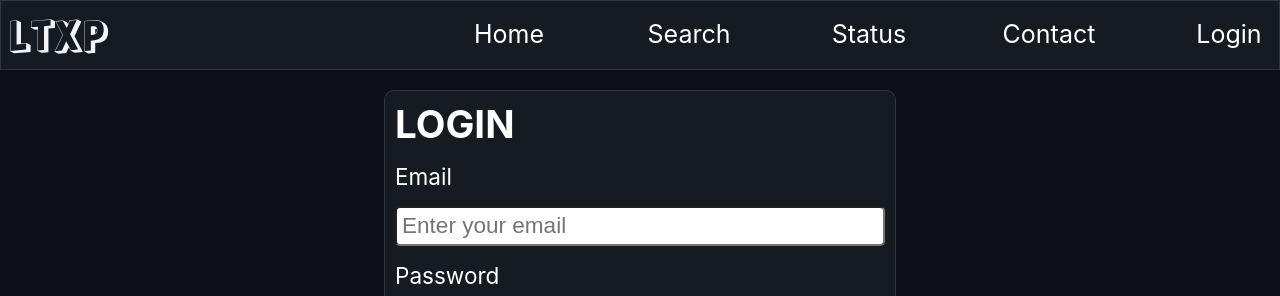
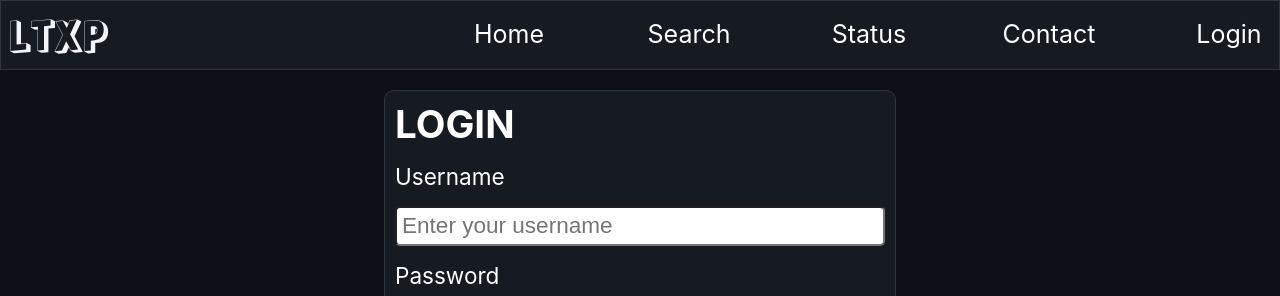
Before and after one commit to bruceho293/ltxp-frontend, a React (Create React App) app: page /login in a window 1280 px wide. Shown: the top 296 px of the page. Built offline with nearby package versions, Linux system fonts and the light colour scheme.

Commit message:
Working on the AuthProvider

```diff
--- a/package.json
+++ b/package.json
@@ -6,6 +6,7 @@
     "@testing-library/jest-dom": "^5.16.5",
     "@testing-library/react": "^13.3.0",
     "@testing-library/user-event": "^13.5.0",
+    "axios": "^1.1.3",
     "classnames": "^2.3.2",
     "react": "^18.2.0",
     "react-avatar-editor": "^13.0.0",
--- a/src/contexts/AuthProvider.js
+++ b/src/contexts/AuthProvider.js
@@ -1,5 +1,5 @@
 import React, { useState, createContext } from 'react'
-
+import axios from 'axios'
 export const AuthContext = createContext()
 
 const mockUserData = {
@@ -11,8 +11,29 @@ export default function AuthProvider({ children }) {
   const [isAuthenticated, setIsAuthenticated] = useState(false)
   const [user, setUser] = useState(null)
 
-  const login = () => {
-    setIsAuthenticated(true)
+  const login = (username, password) => {
+    // setIsAuthenticated(true)
+    const url = 'http://localhost:8000/user/login/'
+    const data = {
+      username: username,
+      password: password,
+      code_challenge: 'GVQ0cbVKJbia8zsGoFxBC_qUON6lgFhyWj3lOxIzHHg',
+    }
+
+    const config = {
+      headers: {
+        'Access-Control-Allow-Origin': '*',
+      },
+    }
+
+    axios
+      .post(url, data, config)
+      .then(response => {
+        console.log(response)
+      })
+      .catch(function(error) {
+        console.log(error)
+      })
   }
 
   const logout = () => {
--- a/src/pages/Login.js
+++ b/src/pages/Login.js
@@ -1,4 +1,4 @@
-import React, { useContext } from 'react'
+import React, { useContext, useRef } from 'react'
 import styles from './Login.module.css'
 import classnames from 'classnames'
 
@@ -6,21 +6,27 @@ import { AuthContext } from '../contexts/AuthProvider'
 
 export default function Login() {
   const { login } = useContext(AuthContext)
+  const usernameRef = useRef()
+  const passwordRef = useRef()
 
   const handleSubmit = e => {
     e.preventDefault()
-    login()
+    const username = usernameRef.current.value
+    const password = passwordRef.current.value
+
+    login(username, password)
   }
 
   return (
     <form className={styles.form} onSubmit={handleSubmit}>
       <p className={styles.title}>LOGIN</p>
-      <label htmlFor="email">Email</label>
+      <label htmlFor="username">Username</label>
       <input
-        type="email"
-        id="email"
-        name="email"
-        placeholder="Enter your email"
+        type="text"
+        id="username"
+        name="username"
+        placeholder="Enter your username"
+        ref={usernameRef}
         required
       />
       <label htmlFor="password">Password</label>
@@ -29,6 +35,7 @@ export default function Login() {
         id="password"
         name="password"
         placeholder="Enter your password"
+        ref={passwordRef}
         required
       />
       <div className={styles.group}>
```
Also changed, not shown: 1 other file (tests, documents, lock files or other folders).
